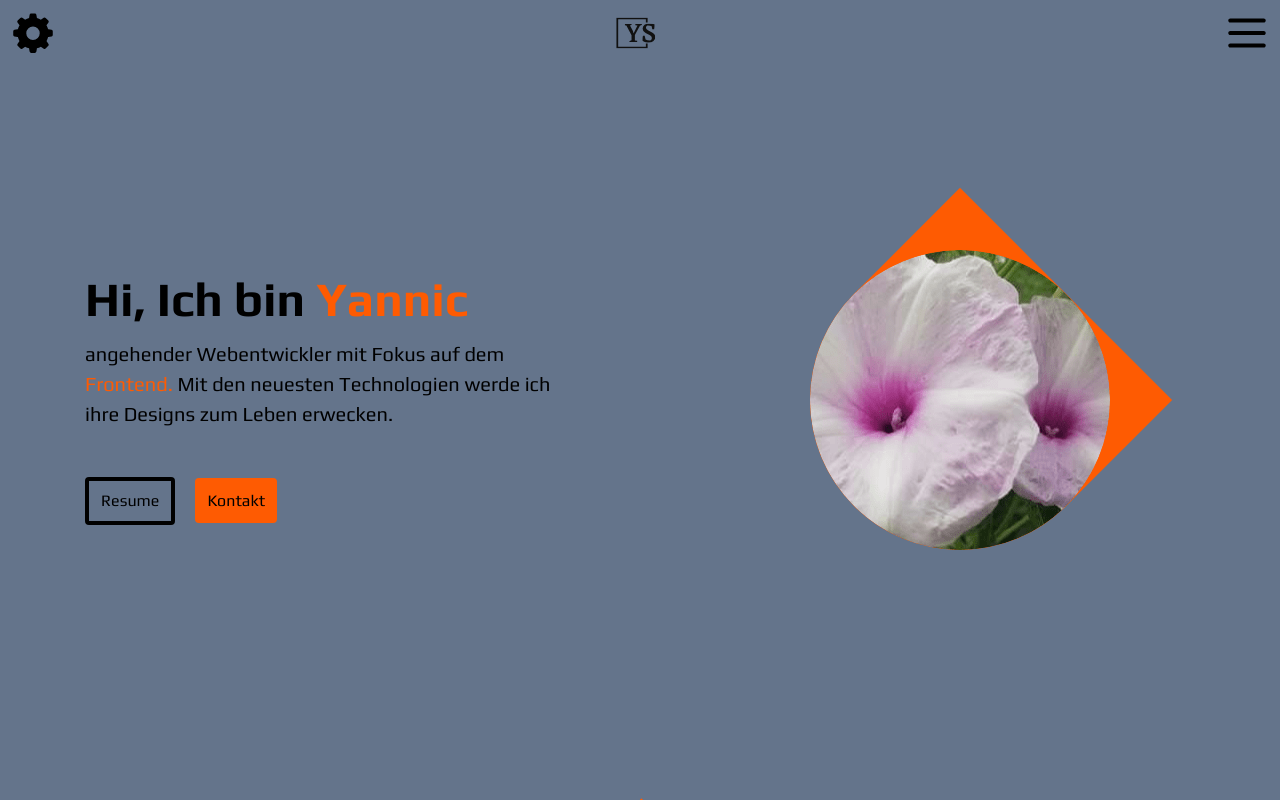
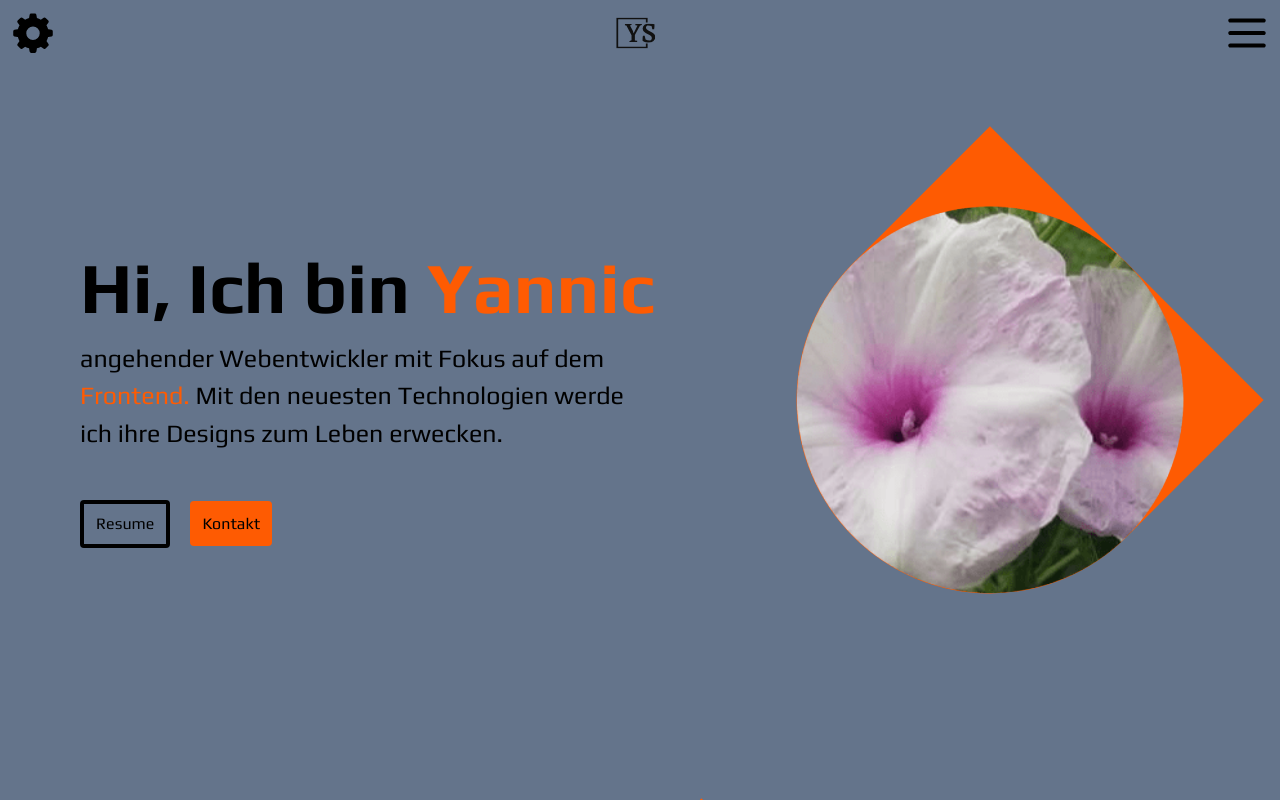
Before and after one commit to SchmittYannic/portfolio_ys, a React app: page / in a window 1280 px wide. Shown: the top 802 px of the page. Built offline with nearby package versions, Linux system fonts and the light colour scheme; the HTML template or start-up script is replaced by a standard one.

Commit message:
Making Hero responsive part 2

```diff
--- a/src/components/Hero.tsx
+++ b/src/components/Hero.tsx
@@ -63,13 +63,13 @@ const Hero = () => {
     }, [isMobile])
 
     return (
-        <section className="w-full lg:h-screen mb-32 lg:bg-slate-500 md:bg-slate-300 sm:bg-slate-100 flex lg:flex-row-reverse flex-col items-center">
+        <section className="w-full lg:h-screen mb-32 xl:bg-slate-500 lg:bg-slate-400 md:bg-slate-300 sm:bg-slate-100 flex lg:flex-row-reverse flex-col items-center">
             <div
                 className={`${styles.heroImgSection} relative w-full overflow-hidden`}
             >
                 <div
                     ref={ref}
-                    className="absolute bg-action lg:bottom-[50%] bottom-0 left-[50%] -translate-x-1/2 lg:translate-y-1/2 rounded-bl-full rounded-br-full rotate-45"
+                    className="absolute lg:w-2/3 bg-action lg:bottom-[50%] bottom-0 left-[50%] -translate-x-1/2 lg:translate-y-1/2 rounded-bl-full rounded-br-full rotate-45"
                 >
                     <img
                         src={placeholderProfile}
@@ -82,7 +82,7 @@ const Hero = () => {
                 />
             </div>
 
-            <div className={`${styles.heroTextSection} lg:py-0 md:py-24 sm:py-16 py-10 lg:mx-auto px-10`}>
+            <div className={`${styles.heroTextSection} lg:py-0 md:py-24 sm:py-16 py-10 lg:mx-auto lg:pl-20 px-10`}>
 
                 <h2 className={`${styles.heroHeadText} mb-4`}>
                     Hi, Ich bin <span className="text-action">Yannic</span>
--- a/src/components/Navbar.tsx
+++ b/src/components/Navbar.tsx
@@ -87,7 +87,7 @@ const Navbar = () => {
                 ))}
             </ul> */}
 
-            <div className="fixed w-full flex items-center justify-between z-50">
+            <div className="fixed w-full max-w-[1920px] flex items-center justify-between z-50">
                 <MobileNav />
             </div>
         </nav>
--- a/src/styles.ts
+++ b/src/styles.ts
@@ -2,14 +2,14 @@ const styles = {
     heroImgSection:
         "lg:max-w-[50%] lg:min-h-[100%] md:min-h-[500px] sm:min-h-[400px] min-h-[300px]",
     heroImg:
-        "sm:max-w-[300px] max-w-[215px]",
+        "lg:w-full lg:max-w-none sm:max-w-[300px] max-w-[215px]",
 
     heroTextSection:
-        "lg:max-w-[550px] md:max-w-[500px] sm:max-w-[450px] max-w-[360px]",
+        "xl:max-w-[700px] lg:max-w-[550px] md:max-w-[500px] sm:max-w-[450px] max-w-[360px]",
     heroHeadText:
-        "md:text-5xl sm:text-4xl text-3xl font-bold",
+        "xl:text-7xl md:text-5xl sm:text-4xl text-3xl font-bold",
     heroSubText:
-        "md:text-[20px] sm:text-[18px]",
+        "xl:text-[25px] md:text-[20px] sm:text-[18px]",
 }
 
 export { styles }
```
